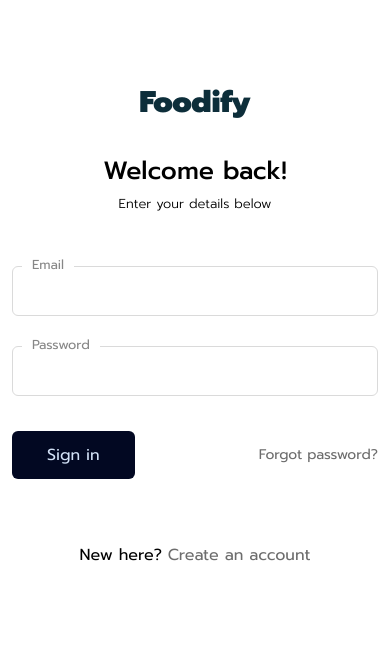
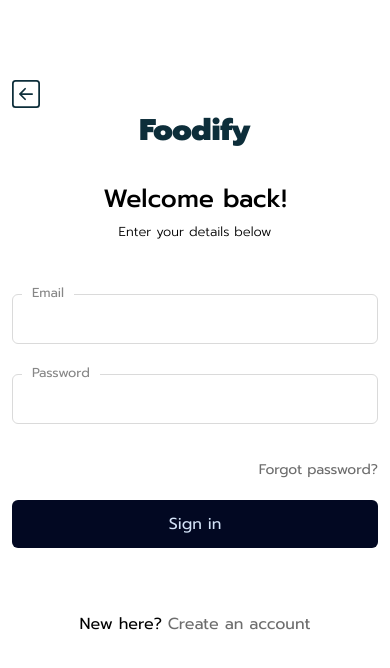
Before and after one commit to Joseph-Jnr/foodify_v1, a React (Vite) app: page /login in a window 390 px wide. Shown: the top 668 px of the page. Built offline with nearby package versions, Linux system fonts and the light colour scheme; what react-slugify would draw is missing.

Commit message:
added exit button

```diff
--- a/src/components/auth/Login.jsx
+++ b/src/components/auth/Login.jsx
@@ -2,6 +2,7 @@
 import { v4 as uuidv4 } from 'uuid'
 import './FormStyle.css'
 import { Link } from 'react-router-dom'
+import { BsArrowLeftSquare } from 'react-icons/bs'
 
 const Login = () => {
   const [email, setEmail] = useState('')
@@ -26,7 +27,7 @@
       // Set user authentication token in local storage
       localStorage.setItem('token', token)
       // Redirect to home page
-      window.location.href = '/'
+      window.location.href = '/dashboard'
     } else {
       setErrorMessage('Invalid email or password')
       setTimeout(() => {
@@ -39,9 +40,16 @@
     <div className='form-section flex'>
       <div className='form-img-bg login'></div>
       <div className='container section-padding'>
-        <Link to='/' className='form-logo text-center flex justify-center'>
-          Foodify
-        </Link>
+        <div className='exit'>
+          <Link to='/login'>
+            <BsArrowLeftSquare />
+          </Link>
+        </div>
+        <div className='text-center flex justify-center'>
+          <Link to='/' className='form-logo'>
+            Foodify
+          </Link>
+        </div>
         <div className='flex justify-center'>
           <div className='form-wrap py-7'>
             <div className='form-top-area text-center mb-9'>
@@ -80,13 +88,13 @@
                   required
                 />
               </div>
-              <div className='form-btns flex justify-between mt-5'>
-                <button className='btn-2' type='submit'>
+              <div className='form-btns grid grid-cols-1 gap-5 lg:flex flex-row-reverse justify-between mt-5'>
+                <Link to='/reset-password'>
+                  <p className='text-right'>Forgot password?</p>
+                </Link>
+                <button className='btn-2 w-full md:w-auto' type='submit'>
                   Sign in
                 </button>
-                <Link to='/reset-password'>
-                  <p>Forgot password?</p>
-                </Link>
               </div>
               <div className='register-section mt-16 text-center'>
                 <p>
```
